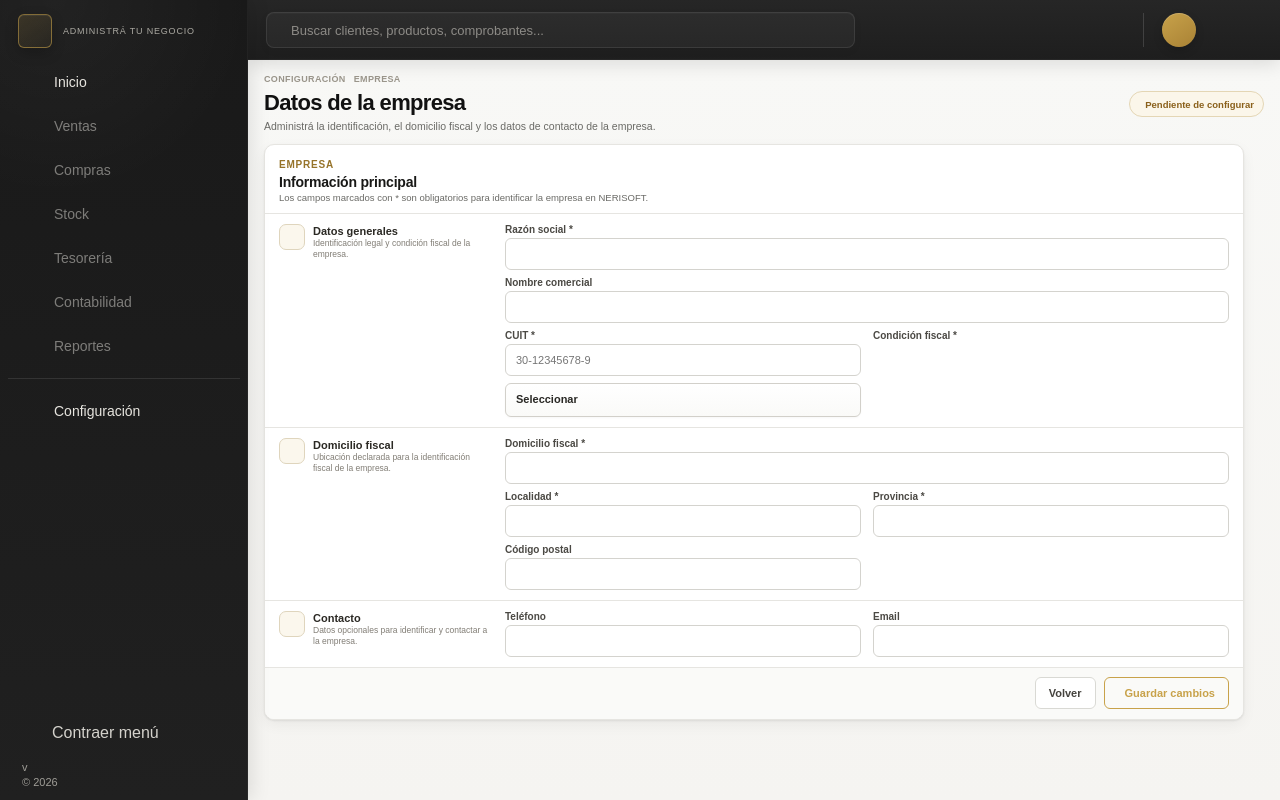
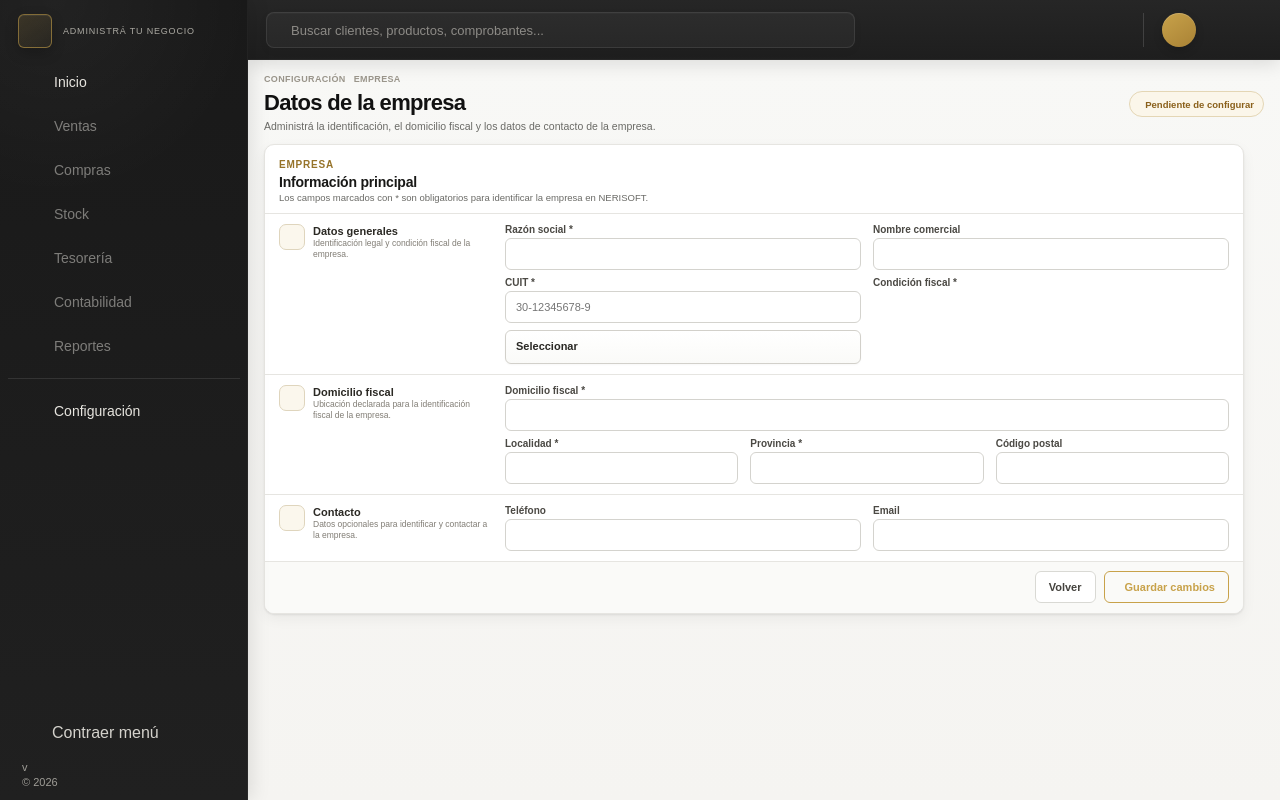
Before and after one commit to Nerpiti86/NeriSoft, a FastAPI app: template app/templates/company.html in a window 1280 px wide. Run offline with FastAPI, Linux system fonts and the light colour scheme; the template is opened without the code that fills it, so the values that code supplies are empty; parts of the project's set-up code (start-up, migrations or seed data) failed here and were passed over; some libraries are stand-ins or nearby versions; some web fonts are replaced.

Commit message:
fix: reduce company form field rows

```diff
--- a/app/templates/company.html
+++ b/app/templates/company.html
@@ -52,7 +52,7 @@
                 </div>
 
                 <div class="company-grid">
-                    <label class="field field-span-2">
+                    <label class="field">
                         <span>Razón social *</span>
                         <input
                             type="text"
@@ -66,7 +66,7 @@
                         {% if errors.get('legal_name') %}<small class="field-error">{{ errors.get('legal_name') }}</small>{% endif %}
                     </label>
 
-                    <label class="field field-span-2">
+                    <label class="field">
                         <span>Nombre comercial</span>
                         <input
                             type="text"
@@ -116,8 +116,8 @@
                     </div>
                 </div>
 
-                <div class="company-grid">
-                    <label class="field field-span-2">
+                <div class="company-grid company-address-grid">
+                    <label class="field field-span-3">
                         <span>Domicilio fiscal *</span>
                         <input
                             type="text"
@@ -159,7 +159,7 @@
                         {% if errors.get('province') %}<small class="field-error">{{ errors.get('province') }}</small>{% endif %}
                     </label>
 
-                    <label class="field company-postal-field">
+                    <label class="field">
                         <span>Código postal</span>
                         <input
                             type="text"
```
